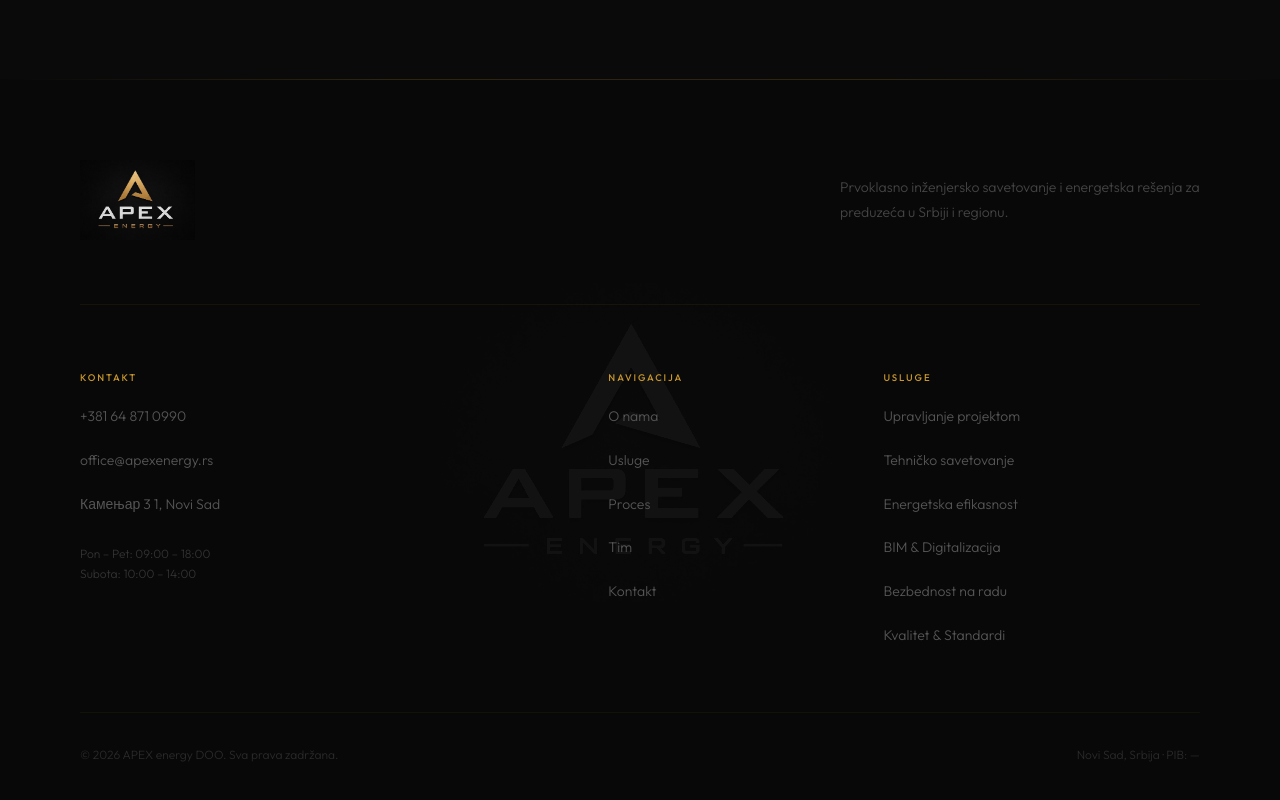
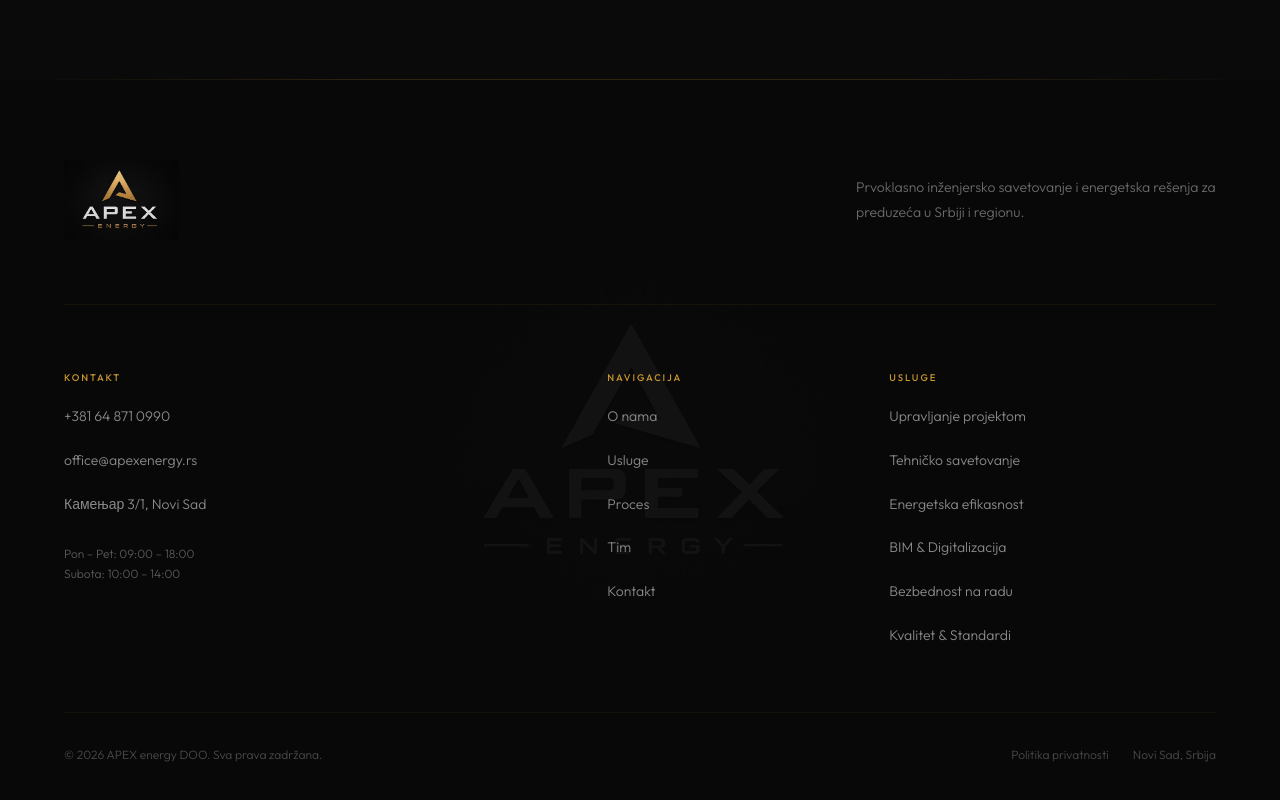
Before and after one commit to dj3lq/apex-energy, a Next.js app: page /about in a window 1280 px wide. Shown: the part 4312-5112 px from the top of the page. Built offline with nearby package versions, Linux system fonts and the light colour scheme; no server answers.

Commit message:
Logo changes

```diff
--- a/src/components/layout/Footer.tsx
+++ b/src/components/layout/Footer.tsx
@@ -4,6 +4,7 @@
     import { motion } from 'framer-motion'
     import { useScrollReveal } from '@/hooks/useScrollReveal'
     import { fadeUp, staggerContainer } from '@/lib/motion'
+    import Logo from '@/components/ui/Logo'
 
     const footerLinks = [
     { label: 'O nama',   href: '/about' },
@@ -51,22 +52,45 @@
         {/* Top divider */}
         <div style={{ height: '1px', background: 'linear-gradient(90deg, transparent 0%, #C9972C 30%, #C9972C 70%, transparent 100%)', opacity: 0.2 }} />
 
-        {/* Big logo watermark area */}
         <div style={{ position: 'relative', overflow: 'hidden', paddingTop: '5rem' }}>
-            {/* Oversized watermark logo behind content */}
-            <div aria-hidden="true" style={{ position: 'absolute', top: '50%', left: '50%', transform: 'translate(-50%, -50%)', opacity: 0.04, pointerEvents: 'none', userSelect: 'none', display: 'flex', alignItems: 'center', justifyContent: 'center' }}>
-            {/* eslint-disable-next-line @next/next/no-img-element */}
-            <img src="/apex-logo.png" alt="" style={{ height: '320px', width: 'auto', objectFit: 'contain', filter: 'grayscale(100%) brightness(3)' }} />
+
+            {/* Oversized watermark behind content */}
+            <div
+            aria-hidden="true"
+            style={{
+                position: 'absolute', top: '50%', left: '50%',
+                transform: 'translate(-50%, -50%)',
+                opacity: 0.04, pointerEvents: 'none', userSelect: 'none',
+                display: 'flex', alignItems: 'center', justifyContent: 'center',
+            }}
+            >
+            <Logo
+                variant="watermark"
+                height={320}
+                style={{ filter: 'grayscale(100%) brightness(3)' }}
+            />
             </div>
 
-            <motion.div ref={ref} initial="hidden" animate={controls} variants={staggerContainer}
-            style={{ width: '100%', maxWidth: '1200px', margin: '0 auto', padding: '0 2.5rem 2.5rem', position: 'relative', zIndex: 10 }}>
+            <motion.div
+            ref={ref}
+            initial="hidden"
+            animate={controls}
+            variants={staggerContainer}
+            style={{ width: '100%', maxWidth: '1200px', margin: '0 auto', padding: '0 1.5rem 2.5rem', position: 'relative', zIndex: 10 }}
+            >
 
-            {/* Prominent logo block at top of footer */}
-            <motion.div variants={fadeUp} style={{ marginBottom: '4rem', paddingBottom: '4rem', borderBottom: '1px solid rgba(201,151,44,0.08)', display: 'flex', alignItems: 'center', justifyContent: 'space-between', flexWrap: 'wrap', gap: '2rem' }}>
-                {/* eslint-disable-next-line @next/next/no-img-element */}
-                <img src="/apex-logo.png" alt="APEX Energy" style={{ height: '80px', width: 'auto', objectFit: 'contain', display: 'block' }} />
-                <p style={{ color: '#444444', fontSize: '0.875rem', lineHeight: 1.8, fontFamily: "'Outfit', sans-serif", fontWeight: 300, maxWidth: '360px' }}>
+            {/* Prominent logo block */}
+            <motion.div
+                variants={fadeUp}
+                style={{
+                marginBottom: '4rem', paddingBottom: '4rem',
+                borderBottom: '1px solid rgba(201,151,44,0.08)',
+                display: 'flex', alignItems: 'center', justifyContent: 'space-between',
+                flexWrap: 'wrap', gap: '2rem',
+                }}
+            >
+                <Logo variant="footer" height={80} />
+                <p style={{ color: '#6A6A6A', fontSize: '0.875rem', lineHeight: 1.8, fontFamily: "'Outfit', sans-serif", fontWeight: 300, maxWidth: '360px' }}>
                 Prvoklasno inženjersko savetovanje i energetska rešenja za preduzeća u Srbiji i regionu.
                 </p>
             </motion.div>
@@ -79,21 +103,23 @@
                     Kontakt
                 </p>
                 {[
-                    { label: '+381 64 871 0990', href: 'tel:+381648710990' },
-                    { label: 'office@apexenergy.rs', href: 'mailto:office@apexenergy.rs' },
-                    { label: 'Камењар 3 1, Novi Sad', href: 'https://maps.google.com?q=Нови+Сад' },
+                    { label: '+381 64 871 0990',      href: 'tel:+381648710990' },
+                    { label: 'office@apexenergy.rs',  href: 'mailto:office@apexenergy.rs' },
+                    { label: 'Камењар 3/1, Novi Sad', href: 'https://maps.google.com?q=Нови+Сад' },
                 ].map(item => (
-                    <a key={item.href} href={item.href}
-                    style={{ color: '#555555', fontSize: '0.875rem', fontFamily: "'Outfit', sans-serif", fontWeight: 300, transition: 'color 0.25s', textDecoration: 'none' }}
+                    <a
+                    key={item.href}
+                    href={item.href}
+                    style={{ color: '#8A8A8A', fontSize: '0.875rem', fontFamily: "'Outfit', sans-serif", fontWeight: 300, transition: 'color 0.25s', textDecoration: 'none' }}
                     onMouseEnter={e => (e.currentTarget as HTMLElement).style.color = '#C9972C'}
-                    onMouseLeave={e => (e.currentTarget as HTMLElement).style.color = '#555555'}
+                    onMouseLeave={e => (e.currentTarget as HTMLElement).style.color = '#8A8A8A'}
                     {...(item.href.startsWith('http') ? { target: '_blank', rel: 'noopener noreferrer' } : {})}
                     >
                     {item.label}
                     </a>
                 ))}
                 <div style={{ marginTop: '0.5rem' }}>
-                    <p style={{ color: '#333333', fontSize: '0.75rem', fontFamily: "'Outfit', sans-serif", fontWeight: 300, lineHeight: 1.6 }}>
+                    <p style={{ color: '#5A5A5A', fontSize: '0.75rem', fontFamily: "'Outfit', sans-serif", fontWeight: 300, lineHeight: 1.6 }}>
                     Pon – Pet: 09:00 – 18:00<br />Subota: 10:00 – 14:00
                     </p>
                 </div>
@@ -105,10 +131,12 @@
                     Navigacija
                 </p>
                 {footerLinks.map(link => (
-                    <Link key={link.href} href={link.href}
-                    style={{ color: '#555555', fontSize: '0.875rem', fontFamily: "'Outfit', sans-serif", fontWeight: 300, transition: 'color 0.25s', textDecoration: 'none' }}
+                    <Link
+                    key={link.href}
+                    href={link.href}
+                    style={{ color: '#8A8A8A', fontSize: '0.875rem', fontFamily: "'Outfit', sans-serif", fontWeight: 300, transition: 'color 0.25s', textDecoration: 'none' }}
                     onMouseEnter={e => (e.currentTarget as HTMLElement).style.color = '#F5F0E8'}
-                    onMouseLeave={e => (e.currentTarget as HTMLElement).style.color = '#555555'}
+                    onMouseLeave={e => (e.currentTarget as HTMLElement).style.color = '#8A8A8A'}
                     >
                     {link.label}
                     </Link>
@@ -121,10 +149,12 @@
                     Usluge
                 </p>
                 {services.map(s => (
-                    <Link key={s.href} href={s.href}
-                    style={{ color: '#555555', fontSize: '0.875rem', fontFamily: "'Outfit', sans-serif", fontWeight: 300, transition: 'color 0.25s', textDecoration: 'none' }}
+                    <Link
+                    key={s.href}
+                    href={s.href}
+                    style={{ color: '#8A8A8A', fontSize: '0.875rem', fontFamily: "'Outfit', sans-serif", fontWeight: 300, transition: 'color 0.25s', textDecoration: 'none' }}
                     onMouseEnter={e => (e.currentTarget as HTMLElement).style.color = '#F5F0E8'}
-                    onMouseLeave={e => (e.currentTarget as HTMLElement).style.color = '#555555'}
+                    onMouseLeave={e => (e.currentTarget as HTMLElement).style.color = '#8A8A8A'}
                     >
                     {s.label}
                     </Link>
@@ -134,12 +164,22 @@
 
             {/* Bottom bar */}
             <div className="footer-bottom">
-                <p style={{ color: '#2A2A2A', fontSize: '0.75rem', fontFamily: "'Outfit', sans-serif", fontWeight: 300 }}>
+                <p style={{ color: '#4A4A4A', fontSize: '0.75rem', fontFamily: "'Outfit', sans-serif", fontWeight: 300, margin: 0 }}>
                 © {year} APEX energy DOO. Sva prava zadržana.
                 </p>
-                <p style={{ color: '#2A2A2A', fontSize: '0.75rem', fontFamily: "'Outfit', sans-serif", fontWeight: 300 }}>
-                Novi Sad, Srbija · PIB: —
+                <div style={{ display: 'flex', alignItems: 'center', gap: '1.5rem', flexWrap: 'wrap' }}>
+                <Link
+                    href="/privacy"
+                    style={{ color: '#4A4A4A', fontSize: '0.75rem', fontFamily: "'Outfit', sans-serif", fontWeight: 300, textDecoration: 'none', transition: 'color 0.25s' }}
+                    onMouseEnter={e => (e.currentTarget as HTMLElement).style.color = '#C9972C'}
+                    onMouseLeave={e => (e.currentTarget as HTMLElement).style.color = '#4A4A4A'}
+                >
+                    Politika privatnosti
+                </Link>
+                <p style={{ color: '#4A4A4A', fontSize: '0.75rem', fontFamily: "'Outfit', sans-serif", fontWeight: 300, margin: 0 }}>
+                    Novi Sad, Srbija
                 </p>
+                </div>
             </div>
             </motion.div>
         </div>
--- a/src/components/layout/LogoDivider.tsx
+++ b/src/components/layout/LogoDivider.tsx
@@ -2,10 +2,12 @@
 
     import { motion } from 'framer-motion'
     import { useScrollReveal } from '@/hooks/useScrollReveal'
+    import Logo from '@/components/ui/Logo'
 
     /**
-     * Section divider with centered APEX logo watermark.
-     * Place between homepage sections for brand presence.
+     * Section divider carrying the APEX mark, placed between homepage sections.
+     * Purely decorative — the logo renders with an empty alt via the `divider`
+     * variant so screen readers skip it.
      */
     export default function LogoDivider() {
     const { ref, controls } = useScrollReveal(0.1)
@@ -14,24 +16,27 @@
         <div
         ref={ref}
         aria-hidden="true"
-        style={{ position: 'relative', height: '120px', background: '#0A0A0A', display: 'flex', alignItems: 'center', justifyContent: 'center', overflow: 'hidden' }}
+        style={{
+            position: 'relative', height: '120px', background: '#0A0A0A',
+            display: 'flex', alignItems: 'center', justifyContent: 'center',
+            overflow: 'hidden',
+        }}
         >
-        {/* Lines */}
-        <div style={{ position: 'absolute', left: 0, right: 0, top: '50%', height: '1px', background: 'linear-gradient(90deg, transparent 0%, rgba(201,151,44,0.12) 30%, rgba(201,151,44,0.12) 70%, transparent 100%)' }} />
+        <div style={{
+            position: 'absolute', left: 0, right: 0, top: '50%', height: '1px',
+            background: 'linear-gradient(90deg, transparent 0%, rgba(201,151,44,0.12) 30%, rgba(201,151,44,0.12) 70%, transparent 100%)',
+        }} />
 
-        {/* Logo */}
         <motion.div
             initial={{ opacity: 0, scale: 0.85 }}
             animate={controls}
-            variants={{ hidden: { opacity: 0, scale: 0.85 }, visible: { opacity: 1, scale: 1, transition: { duration: 0.8, ease: [0.16, 1, 0.3, 1] } } }}
+            variants={{
+            hidden:  { opacity: 0, scale: 0.85 },
+            visible: { opacity: 1, scale: 1, transition: { duration: 0.8, ease: [0.16, 1, 0.3, 1] } },
+            }}
             style={{ position: 'relative', zIndex: 10, background: '#0A0A0A', padding: '0 2rem' }}
         >
-            {/* eslint-disable-next-line @next/next/no-img-element */}
-            <img
-            src="/apex-logo.png"
-            alt="APEX Energy"
-            style={{ height: '52px', width: 'auto', objectFit: 'contain', display: 'block', opacity: 0.55 }}
-            />
+            <Logo variant="divider" height={52} style={{ opacity: 0.55 }} />
         </motion.div>
         </div>
     )
--- a/src/components/layout/PageTransition.tsx
+++ b/src/components/layout/PageTransition.tsx
@@ -3,26 +3,23 @@
     import {
     createContext, useContext, useCallback,
     useEffect, useRef, useState, useTransition,
+    type ComponentPropsWithoutRef,
     } from 'react'
     import { usePathname, useRouter } from 'next/navigation'
+    import NextLink from 'next/link'
     import { motion, AnimatePresence } from 'framer-motion'
+    import Logo from '@/components/ui/Logo'
 
     /**
-     * APEX Energy — Page Transition System
+     * Page transition system.
      *
-     * How it works:
-     * 1. TransitionProvider wraps the app, providing navigate() via context
-     * 2. navigate() triggers the curtain-in animation, then pushes the route
-     * 3. On pathname change, curtain-out animation plays
-     * 4. usePageTransition hook exposes navigate() to any component
+     * navigate() drives a four-phase state machine:
+     *   idle → covering → covered → revealing → idle
      *
-     * Usage — replace <Link href="/about"> with:
-     *   const { navigate } = usePageTransition()
-     *   <button onClick={() => navigate('/about')}>...</button>
-     *   or use the <TransitionLink> component below
+     * The route is pushed only once the panels have covered the screen, so the
+     * page swap is never visible. Use <TransitionLink> in place of next/link
+     * anywhere an internal navigation should play the curtain.
      */
-
-    // ─── Context ────────────────────────────────────────────────────────────────
 
     interface TransitionContextValue {
     navigate: (href: string) => void
@@ -38,53 +35,43 @@
     return useContext(TransitionContext)
     }
 
-    // ─── Curtain animation variants ─────────────────────────────────────────────
-
-    // Two panels slide in from top and bottom, hold, then slide back out
-    const PANEL_DURATION  = 0.65
-    const PANEL_EASE      = [0.76, 0, 0.24, 1] as const
-    const ROUTE_DELAY_MS  = 650  // wait for panels to cover screen before navigating
-
-    // ─── Provider ───────────────────────────────────────────────────────────────
+    const PANEL_DURATION = 0.65
+    const PANEL_EASE     = [0.76, 0, 0.24, 1] as const
+    const ROUTE_DELAY_MS = 650
 
     export function TransitionProvider({ children }: { children: React.ReactNode }) {
-    const router    = useRouter()
-    const pathname  = usePathname()
+    const router   = useRouter()
+    const pathname = usePathname()
     const [phase, setPhase] = useState<'idle' | 'covering' | 'covered' | 'revealing'>('idle')
     const pendingHref = useRef<string | null>(null)
     const [, startTransition] = useTransition()
 
-    // Step 1 — caller requests navigation
     const navigate = useCallback((href: string) => {
-        if (href === pathname) return          // already here
-        if (phase !== 'idle') return           // animation in progress
+        if (href === pathname) return
+        if (phase !== 'idle')  return
         pendingHref.current = href
         setPhase('covering')
     }, [pathname, phase])
 
-    // Step 2 — after panels cover screen, push route
+    // Panels have covered the screen — push the route.
     useEffect(() => {
         if (phase !== 'covering') return
         const t = setTimeout(() => {
         if (pendingHref.current) {
-            startTransition(() => {
-            router.push(pendingHref.current!)
-            })
+            startTransition(() => router.push(pendingHref.current!))
             setPhase('covered')
         }
         }, ROUTE_DELAY_MS)
         return () => clearTimeout(t)
     }, [phase, router])
 
-    // Step 3 — pathname changed → reveal
+    // Route changed — give the new page a frame, then reveal.
     useEffect(() => {
         if (phase !== 'covered') return
-        // Small delay so new page has a frame to paint
         const t = setTimeout(() => setPhase('revealing'), 80)
         return () => clearTimeout(t)
     }, [pathname, phase])
 
-    // Step 4 — revealing → idle after animation
     useEffect(() => {
         if (phase !== 'revealing') return
         const t = setTimeout(() => {
@@ -101,13 +88,10 @@
         <TransitionContext.Provider value={{ navigate, isTransitioning: phase !== 'idle' }}>
         {children}
 
-        {/* ── Curtain overlay ── */}
         <AnimatePresence>
             {(isCovering || isRevealing) && (
-            <div
-                aria-hidden="true"
-                style={{ position: 'fixed', inset: 0, zIndex: 9998, pointerEvents: 'all' }}
-            >
+            <div aria-hidden="true" style={{ position: 'fixed', inset: 0, zIndex: 9998, pointerEvents: 'all' }}>
+
                 {/* Top panel */}
                 <motion.div
                 key="top"
@@ -116,25 +100,17 @@
                 transition={{ duration: PANEL_DURATION, ease: PANEL_EASE }}
                 style={{
                     position: 'absolute', top: 0, left: 0, right: 0,
-                    height: '51%',
-                    background: '#0A0A0A',
-                    display: 'flex', alignItems: 'flex-end',
-                    justifyContent: 'flex-end',
-                    paddingRight: '2.5rem', paddingBottom: '1rem',
+                    height: '51%', background: '#0A0A0A',
+                    display: 'flex', alignItems: 'flex-end', justifyContent: 'flex-end',
+                    paddingRight: '1.5rem', paddingBottom: '1rem',
                 }}
                 >
-                {/* Logo appears on the curtain */}
                 <motion.div
                     initial={{ opacity: 0 }}
                     animate={{ opacity: isCovering ? 1 : 0 }}
                     transition={{ duration: 0.3, delay: isCovering ? 0.35 : 0 }}
                 >
-                    {/* eslint-disable-next-line @next/next/no-img-element */}
-                    <img
-                    src="/apex-logo.png"
-                    alt=""
-                    style={{ height: '52px', width: 'auto', objectFit: 'contain' }}
-                    />
+                    <Logo variant="divider" height={52} />
                 </motion.div>
                 </motion.div>
 
@@ -146,14 +122,11 @@
                 transition={{ duration: PANEL_DURATION, ease: PANEL_EASE }}
                 style={{
                     position: 'absolute', bottom: 0, left: 0, right: 0,
-                    height: '51%',
-                    background: '#0A0A0A',
+                    height: '51%', background: '#0A0A0A',
                 }}
                 >
-                {/* Gold seam line at the join */}
                 <div style={{
-                    position: 'absolute', top: 0, left: 0, right: 0,
-                    height: '1px',
+                    position: 'absolute', top: 0, left: 0, right: 0, height: '1px',
                     background: 'linear-gradient(90deg, transparent 0%, #C9972C 30%, #C9972C 70%, transparent 100%)',
                     opacity: 0.35,
                 }} />
@@ -165,12 +138,6 @@
     )
     }
 
-    // ─── TransitionLink ──────────────────────────────────────────────────────────
-    // Drop-in replacement for <Link> that triggers the curtain transition
-
-    import type { ComponentPropsWithoutRef } from 'react'
-    import NextLink from 'next/link'
-
     interface TransitionLinkProps extends Omit<ComponentPropsWithoutRef<'a'>, 'href'> {
     href: string
     children: React.ReactNode
@@ -179,7 +146,6 @@
     export function TransitionLink({ href, children, onClick, ...props }: TransitionLinkProps) {
     const { navigate, isTransitioning } = usePageTransition()
 
-    // External links or hash-only links bypass transition
     const isExternal = href.startsWith('http') || href.startsWith('mailto') || href.startsWith('tel')
     const isHash     = href.startsWith('#')
 
@@ -188,7 +154,7 @@
     }
 
     const handleClick = (e: React.MouseEvent<HTMLAnchorElement>) => {
-        // Allow cmd/ctrl+click to open in new tab normally
+        // Leave modifier-clicks to the browser so "open in new tab" still works.
         if (e.metaKey || e.ctrlKey || e.shiftKey) return
         e.preventDefault()
         if (!isTransitioning) {
```
Also changed, not shown: src/components/layout/SplashScreen.tsx (+37 -65 lines).
